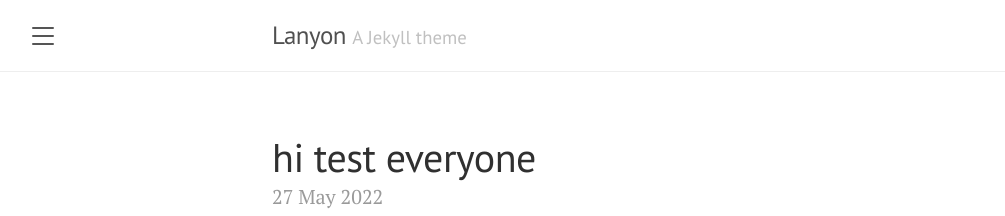
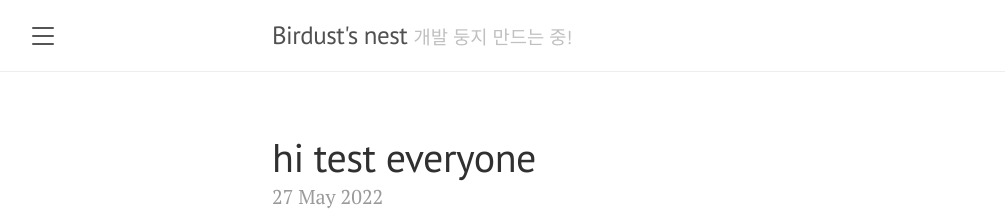
Before and after one commit to Birdust/Birdust.github.io, a Jekyll site: the page built from index.html, in a window 1280 px wide and 900 px high. Shown: the top 216 px of the window, without its empty margins (8-1013 px from the left). Built offline with Jekyll 4.4.1, drawn with Linux system fonts in a browser that asks for light colours; the list of posts is cut into pages by our own code.

Commit message:
블로그 타이틀 정리

```diff
--- a/_config.yml
+++ b/_config.yml
@@ -1,6 +1,6 @@
 # Setup
-title:               Lanyon
-tagline:             'A Jekyll theme'
+title:               Birdust's nest
+tagline:             '개발 둥지 만드는 중!'
 description:         'A reserved <a href="https://jekyllrb.com" target="_blank">Jekyll</a> theme that places the utmost gravity on content with a hidden drawer. Made by <a href="https://twitter.com/mdo" target="_blank">@mdo</a>.'
 url:                 https://birdust.github.io/
 baseurl:             ''
```
